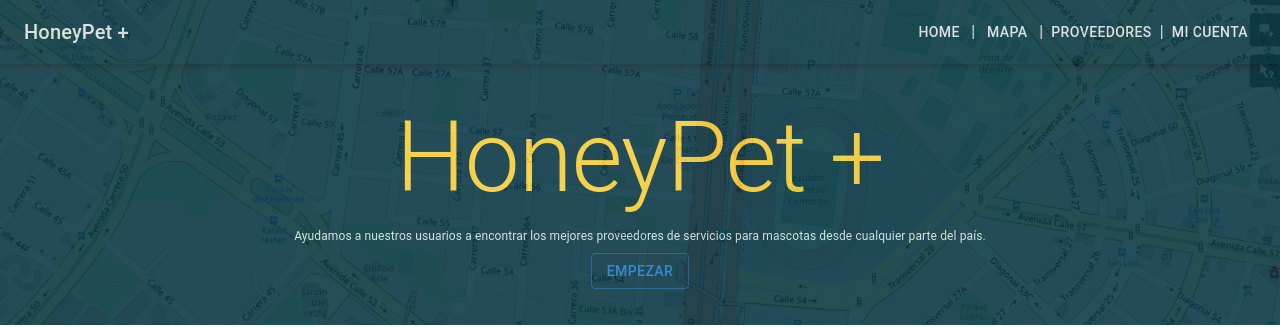
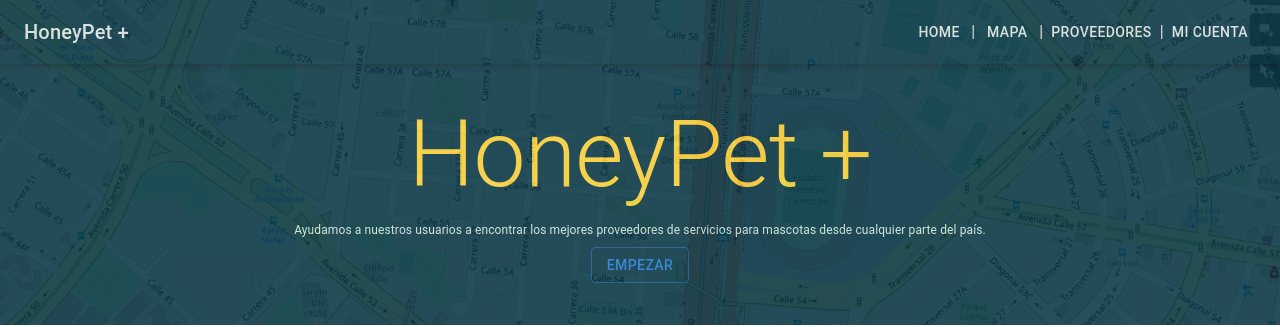
Before and after one commit to HoneyPet-Plus/Front, a React (Create React App) app in the folder rfront/: page / in a window 1280 px wide. Shown: the top 327 px of the page. Built offline with nearby package versions, Linux system fonts and the light colour scheme.

Commit message:
editando

```diff
--- a/rfront/src/Components/Home/Home.js
+++ b/rfront/src/Components/Home/Home.js
@@ -78,7 +78,7 @@ export default function Home(){
             variant="h2"
             align="center"
             color="#F7CC31"
-            fontSize="98px"
+            fontSize="93px"
           >
             HoneyPet +
           </Typography>
```
